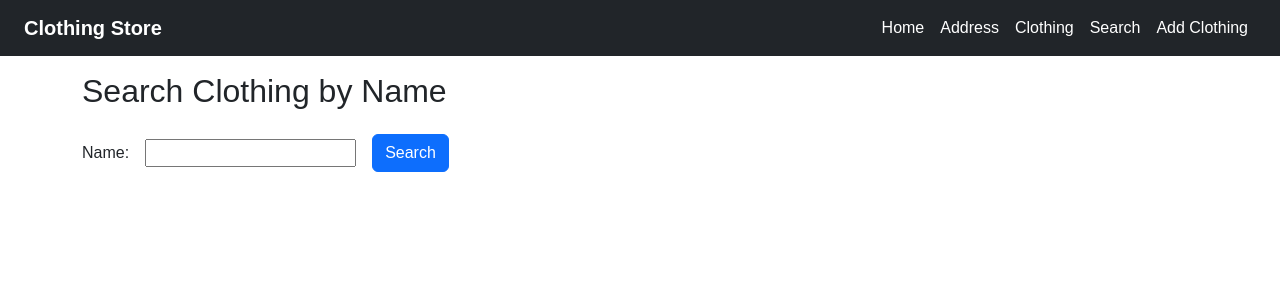
After one commit to melmanigor/hw-43, a Django app: page /clothing/search/ in a window 1280 px wide. The commit adds this page. Shown: the top 300 px of the page. Run offline with Django 4.2, Linux system fonts and the light colour scheme.

Commit message:
hw-44 forms

```diff
--- /dev/null
+++ b/clothing/forms.py
@@ -0,0 +1,21 @@
+from django import forms
+from .models import ClothingModel
+
+class ClothingForm(forms.Form):
+    name = forms.CharField(max_length=100)
+
+class ClothingCreateForm(forms.ModelForm):
+    class Meta:
+        model = ClothingModel
+        fields = ['name', 'manufacturer', 'price', 'type']
+
+    def clean_name(self):
+        name=self.cleaned_data.get('name')
+        if len(name)<=3 or len(name)>=100:
+            raise forms.ValidationError("Name must be between 3 and 100 characters.")
+        return name
+    def clean_price(self):
+        price=self.cleaned_data.get('price')
+        if price<0 or price>1000:
+            raise forms.ValidationError("Price must be between 0 and 1000.")
+        return price
--- /dev/null
+++ b/clothing/templates/clothing/clothing_search.html
@@ -0,0 +1,44 @@
+{% extends 'layout.html' %}
+{% block title %}Search Clothing{% endblock %}
+
+{% block content %}
+<div class="container mt-5">
+  <h2 class="mb-4">Search Clothing by Name</h2>
+
+
+  <form method="post" class="mb-4">
+    {% csrf_token %}
+    <div class="row g-3 align-items-center">
+      <div class="col-auto">
+        {{ form.name.label_tag }}
+      </div>
+      <div class="col-auto">
+        {{ form.name }}
+      </div>
+      <div class="col-auto">
+        <button type="submit" class="btn btn-primary">Search</button>
+      </div>
+    </div>
+  </form>
+
+  <!-- תוצאות -->
+  {% if clothes %}
+    <h4 class="mt-4">Results:</h4>
+    <ul class="list-group mt-3">
+      {% for item in clothes %}
+        <li class="list-group-item d-flex justify-content-between align-items-center">
+          <div>
+            <strong>{{ item.name }}</strong><br>
+            {{ item.manufacturer }} - ${{ item.price }} ({{ item.type.name }})
+          </div>
+          {% if item.image %}
+            <img src="{{ item.image.url }}" alt="{{ item.name }}" width="80" height="80">
+          {% endif %}
+        </li>
+      {% endfor %}
+    </ul>
+  {% elif form.is_bound %}
+    <p class="text-muted mt-4">No matching items found.</p>
+  {% endif %}
+</div>
+{% endblock %}
--- a/clothing/urls.py
+++ b/clothing/urls.py
@@ -3,4 +3,6 @@ from . import views
 
 urlpatterns = [
     path('', views.product_list, name='product_list'),
+    path('search/', views.clothing_search, name='clothing_search'),
+    path('add/', views.add_clothing, name='add_clothing'),
 ]
--- a/clothing/views.py
+++ b/clothing/views.py
@@ -1,5 +1,6 @@
-from django.shortcuts import render
+from django.shortcuts import render,redirect
 from.models import ClothingModel, TypeModel
+from .forms import ClothingForm, ClothingCreateForm
 
 # Create your views here.
 def product_list(request):
@@ -17,3 +18,27 @@ def product_list(request):
         'types':types,
         'selected_type':int(type_id) if type_id else None
     })
+def clothing_search(request):
+    clothes = []
+    if request.method == 'POST':
+        form = ClothingForm(request.POST)
+        if form.is_valid():
+            name = form.cleaned_data['name']
+            clothes = ClothingModel.objects.filter(name__icontains=name)
+
+    else:
+        form = ClothingForm()
+
+    return render(request, 'clothing/clothing_search.html',
+                  {'form': form,
+                   'clothes':clothes
+                   })
+def add_clothing(request):
+    if request.method == 'POST':
+        form = ClothingCreateForm(request.POST)
+        if form.is_valid():
+            form.save()
+            return redirect('product_list')
+    else:
+        form = ClothingCreateForm()
+    return render(request, 'clothing/add_clothing.html', {'form': form})
--- a/clothing_website/templates/layout.html
+++ b/clothing_website/templates/layout.html
@@ -9,20 +9,32 @@
 </head>
 <body class="{% block body_class %}{% endblock %} m-0 p-0">
 
-<!-- Navbar קבוע בראש -->
+
 <nav class="navbar navbar-expand-lg navbar-dark bg-dark px-4"
      style="position: fixed; top: 0; width: 100%; z-index: 1000;">
   <a class="navbar-brand fw-bold text-white" href="{% url 'home' %}">Clothing Store</a>
   <div class="collapse navbar-collapse">
     <ul class="navbar-nav ms-auto">
-      <li class="nav-item"><a class="nav-link text-white" href="{% url 'home' %}">Home</a></li>
-      <li class="nav-item"><a class="nav-link text-white" href="{% url 'address' %}">Address</a></li>
-      <li class="nav-item"><a class="nav-link text-white" href="{% url 'product_list' %}">Clothing</a></li>
+      <li class="nav-item">
+        <a class="nav-link text-white {% if request.path == '/' %}active{% endif %}" href="{% url 'home' %}">Home</a>
+      </li>
+      <li class="nav-item">
+        <a class="nav-link text-white {% if request.path == '/address/' %}active{% endif %}" href="{% url 'address' %}">Address</a>
+      </li>
+      <li class="nav-item">
+        <a class="nav-link text-white {% if request.path == '/clothing/' %}active{% endif %}" href="{% url 'product_list' %}">Clothing</a>
+      </li>
+      <li class="nav-item">
+        <a class="nav-link text-white {% if request.path == '/clothing/search/' %}active{% endif %}" href="{% url 'clothing_search' %}">Search</a>
+      </li>
+      <li class="nav-item">
+        <a class="nav-link text-white {% if request.path == '/clothing/add/' %}active{% endif %}" href="{% url 'add_clothing' %}">Add Clothing</a>
+      </li>
     </ul>
   </div>
 </nav>
 
-<!-- תוכן הדף -->
+
 <main class="container-fluid p-4" style="padding-top: 80px;">
   {% block content %}{% endblock %}
 </main>
```
Also changed, not shown: clothing/templates/clothing/add_clothing.html (added, +27 -0 lines), db.sqlite3.
